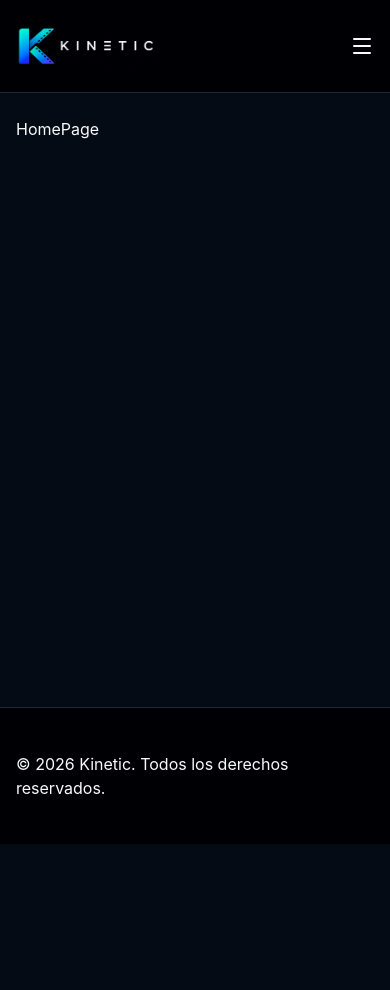
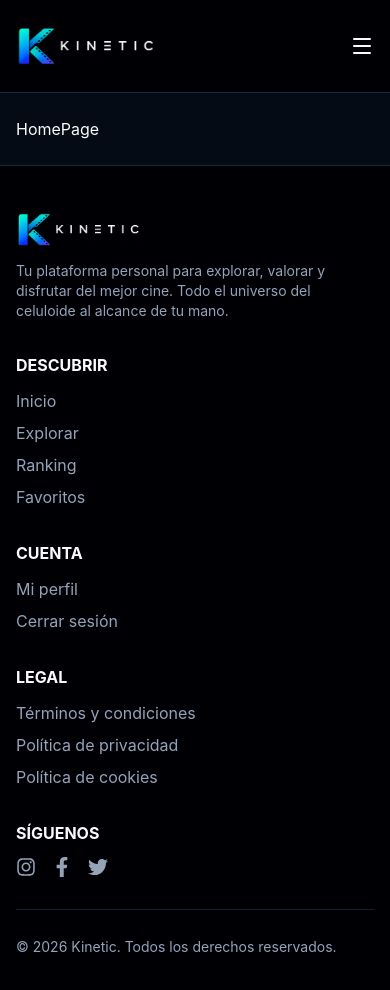
Before and after one commit to gemmaadev/kinetic-movies-app, a React (Vite) app in the folder frontend/: page / in a window 390 px wide. Shown: the top 990 px of the page. Before the commit the page ends 844 px from the top, so only its background shows below. Built offline with nearby package versions, Linux system fonts and the light colour scheme.

Commit message:
feat(footer): add mobile and desk site footer

```diff
--- a/frontend/package.json
+++ b/frontend/package.json
@@ -16,6 +16,7 @@
     "lucide-react": "^1.32.0",
     "react": "^19.2.8",
     "react-dom": "^19.2.8",
+    "react-icons": "^5.7.0",
     "react-router": "^8.3.0",
     "tailwindcss": "^4.3.3"
   },
--- a/frontend/src/app/layout/Layout.tsx
+++ b/frontend/src/app/layout/Layout.tsx
@@ -1,3 +1,4 @@
+import { Footer } from "@/shared/components/Footer";
 import NavBar from "@/shared/components/NavBar";
 import { Outlet } from "react-router";
 
@@ -13,7 +14,7 @@ export default function Layout() {
       </main>
 
       <footer className=" bg-kinetic-bg border-t border-t-gray-800 px-4 py-11 text-primary-text">
-        © 2026 Kinetic. Todos los derechos reservados.
+        <Footer />
       </footer>
     </div>
   );
--- /dev/null
+++ b/frontend/src/shared/components/Footer.tsx
@@ -0,0 +1,94 @@
+import logo from "@/shared/assets/logo.png";
+import { FaInstagram, FaFacebookF, FaTwitter } from "react-icons/fa";
+import { Link } from "react-router";
+
+const discoverLinks = [
+  { to: "/", label: "Inicio" },
+  { to: "/explorar", label: "Explorar" },
+  { to: "/ranking", label: "Ranking" },
+  { to: "/favoritos", label: "Favoritos" },
+];
+
+const accountLinks = [
+  { to: "/perfil", label: "Mi perfil" },
+  { to: "/login", label: "Cerrar sesión" }, // placeholder, connects with useAuth()
+];
+
+const legalLinks = [
+  { to: "/terminos", label: "Términos y condiciones" },
+  { to: "/privacidad", label: "Política de privacidad" },
+  { to: "/cookies", label: "Política de cookies" },
+];
+
+const socialLinks = [
+  { href: "#", label: "Instagram", Icon: FaInstagram },
+  { href: "#", label: "Facebook", Icon: FaFacebookF },
+  { href: "#", label: "Twitter/X", Icon: FaTwitter },
+];
+
+export function Footer() {
+  return (
+    <>
+      <div className="grid grid-cols-1 gap-8 md:grid-cols-5">
+        <div className="flex flex-col gap-3 md:col-span-2">
+          <img src={logo} alt="Kinetic logo" className="w-32 cursor-pointer" />
+          <p className="text-secondary-text text-sm">
+            Tu plataforma personal para explorar, valorar y disfrutar del mejor
+            cine. Todo el universo del celuloide al alcance de tu mano.
+          </p>
+        </div>
+
+        <FooterColumn title="DESCUBRIR" links={discoverLinks} />
+        <FooterColumn title="CUENTA" links={accountLinks} />
+        <FooterColumn title="LEGAL" links={legalLinks} />
+
+        <div className="flex flex-col gap-3">
+          <h4 className="font-bold">SÍGUENOS</h4>
+          <div className="flex gap-4">
+            {socialLinks.map(({ href, label, Icon }) => (
+              <a
+                key={label}
+                href={href}
+                target="_blank"
+                rel="noopener noreferrer"
+                aria-label={label}
+                className="text-secondary-text hover:text-brand-teal"
+              >
+                <Icon size={20} />
+              </a>
+            ))}
+          </div>
+        </div>
+      </div>
+
+      <div className="mt-8 border-t border-bg-surface pt-6">
+        <span className="text-secondary-text text-sm">
+          © 2026 Kinetic. Todos los derechos reservados.
+        </span>
+      </div>
+    </>
+  );
+}
+
+function FooterColumn({
+  title,
+  links,
+}: {
+  title: string;
+  links: { to: string; label: string }[];
+}) {
+  return (
+    <div className="flex flex-col gap-3">
+      <h4 className="font-bold">{title}</h4>
+      <ul className="flex flex-col gap-2">
+        {links.map(({ to, label }) => (
+          <li key={to}>
+            <Link to={to} className="text-secondary-text hover:text-brand-teal">
+              {label}
+            </Link>
+          </li>
+        ))}
+      </ul>
+    </div>
+  );
+}
```
Also changed, not shown: 1 other file (tests, documents, lock files or other folders).
